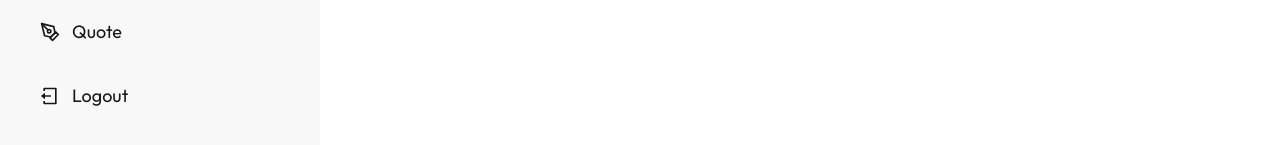
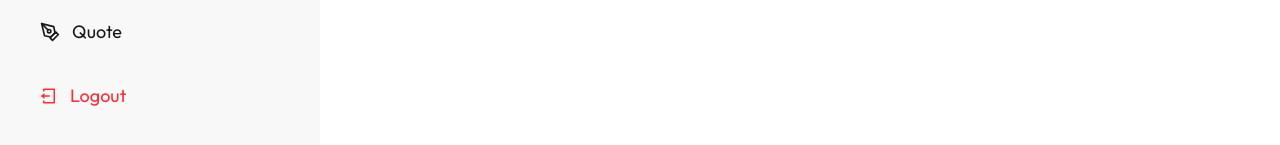
Before and after one commit to wintreetech/transactworld-calculator, a React (Vite) app in the folder Frontend/: page /admin in a window 1280 px wide. Shown: the part 311-456 px from the top of the page. Built offline with nearby package versions, Linux system fonts and the light colour scheme; sample sign-in values are in the browser's storage; a web font is replaced by a local one.

Commit message:
Added the logout functionality in frontend for admin dashboard

```diff
--- a/Frontend/src/components/admin/Sidebar.jsx
+++ b/Frontend/src/components/admin/Sidebar.jsx
@@ -1,14 +1,17 @@
 import React from "react";
-import { Link, useLocation } from "react-router-dom";
+import { Link, useLocation, useNavigate } from "react-router-dom";
 import { AiOutlineDashboard } from "react-icons/ai";
 import { FaRegUser } from "react-icons/fa";
 import { TbFileInvoice } from "react-icons/tb";
 import { RiLogoutBoxLine } from "react-icons/ri";
 import { FiPenTool } from "react-icons/fi";
 import { RxHamburgerMenu } from "react-icons/rx";
+import axios from "axios";
+import toast from "react-hot-toast";
 
 function Sidebar() {
   const location = useLocation();
+  const navigate = useNavigate();
 
   const MenuItem = [
     {
@@ -35,13 +38,29 @@ function Sidebar() {
       icon: <FiPenTool />,
       path: "/admin/quotes",
     },
-    {
-      id: 5,
-      name: "Logout",
-      icon: <RiLogoutBoxLine />,
-      path: "/auth",
-    },
   ];
+
+  const baseUrl = import.meta.env.VITE_BASE_URL;
+  const apiUrl = import.meta.env.VITE_API_URL;
+
+  const handleLogout = async () => {
+    console.log("user logged out");
+
+    try {
+      const response = await axios.post(`${baseUrl}${apiUrl}/auth/logout`);
+
+      console.log("response", response);
+
+      localStorage.removeItem("user");
+
+      const message = response.data.message;
+      toast.success(message);
+
+      navigate("/auth");
+    } catch (error) {
+      console.error("logout error", error);
+    }
+  };
 
   return (
     <>
@@ -80,6 +99,14 @@ function Sidebar() {
                 </Link>
               );
             })}
+            <li>
+              <button
+                onClick={handleLogout}
+                className="gap-3 px-4 py-3 hover:bg-gray-100 text-red-500 mb-3 text-lg rounded-lg"
+              >
+                <RiLogoutBoxLine /> Logout
+              </button>
+            </li>
           </ul>
         </div>
       </div>
--- a/Frontend/src/components/auth/Auth.jsx
+++ b/Frontend/src/components/auth/Auth.jsx
@@ -6,8 +6,6 @@ import AuthContext from "../../context/AuthContext";
 
 const baseUrl = import.meta.env.VITE_BASE_URL;
 const apiUrl = import.meta.env.VITE_API_URL;
-
-let role;
 
 const handleAuthRequest = async (data, type) => {
   try {
@@ -33,6 +31,8 @@ const handleAuthRequest = async (data, type) => {
 function Auth() {
   const ctx = useContext(AuthContext);
   const user = ctx.user;
+
+  console.log(ctx);
 
   const navigate = useNavigate();
   const [registerForm, setRegisterForm] = useState({
```
